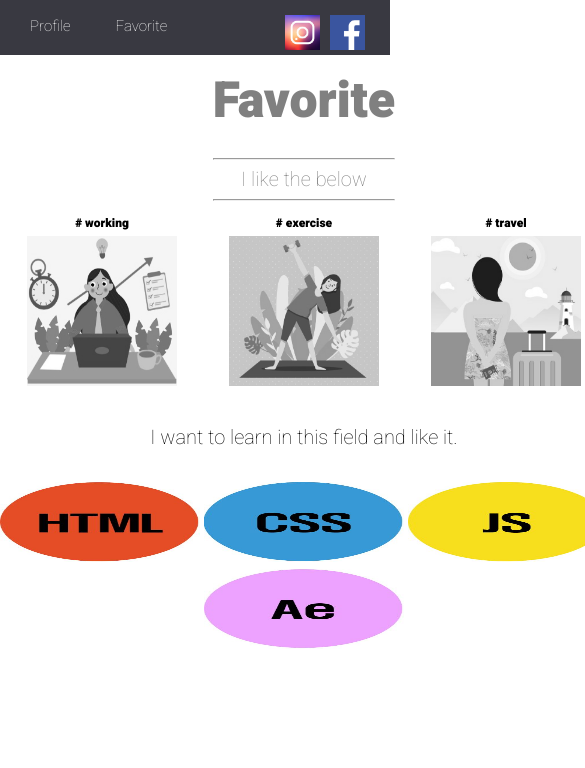
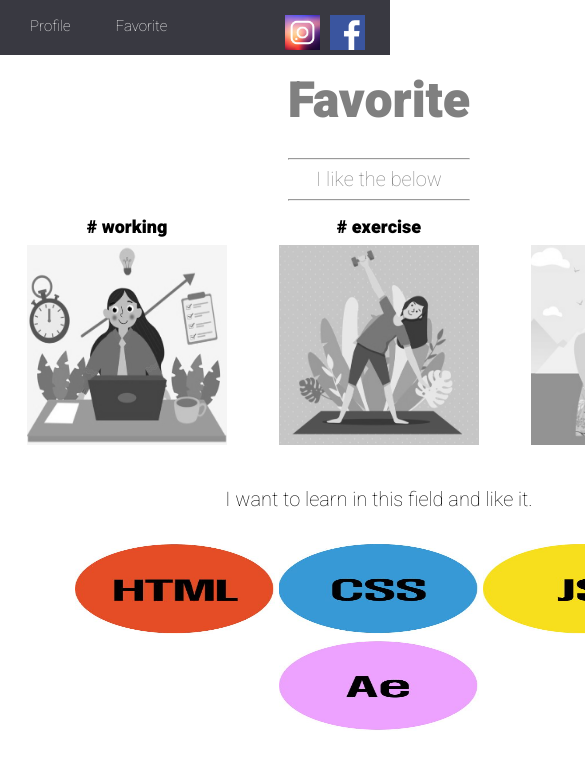
Before and after one commit to kirin059/self, a plain HTML site: page favorite_work.html in a window 390 px wide. Shown: the top 768 px of the page, 585 px wide, since content can reach past the window. Drawn offline with Linux system fonts and the light colour scheme.

Commit message:
Add files via upload

```diff
--- a/favorite.css
+++ b/favorite.css
@@ -121,7 +121,7 @@ table{
 
 
 
-@media(max-width: 700px) {
+@media(max-width: 800px) {
     .container{
         grid-template-rows: 40px 150px 1fr;
         padding:0;
@@ -166,11 +166,11 @@ table{
         border-spacing: 2px;
     }
     td{
-        font-size: 12px;
+        font-size: 18px;
     }
     td img {
-        width: 150px;
-        height: 150px;
+        width: 200px;
+        height: 200px;
     }
     .software{
         margin-top: 20px;
@@ -178,7 +178,7 @@ table{
     .software > img{
         padding:0;
         margin:0;
-        width: 80px;
-        height: 80px;
+        width: 90px;
+        height: 90px;
     }
 }
```
Also changed, not shown: index.css (+6 -1 lines).
